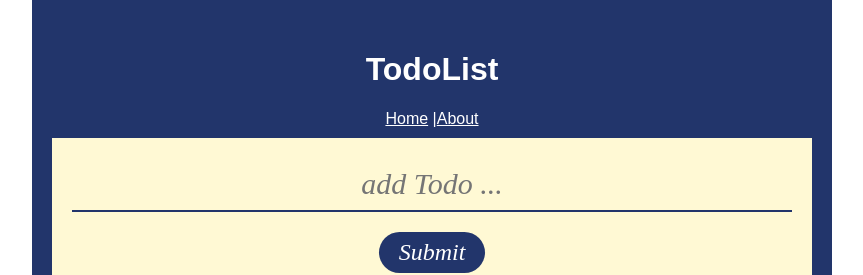
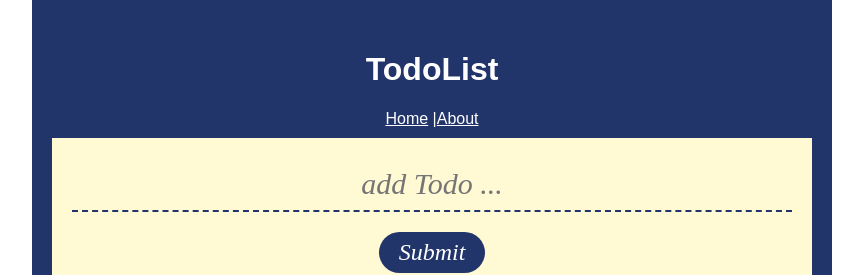
Before and after one commit to YelenaKo/ReactJs-TodoList, a React (Create React App) app: page / in a window 1280 px wide. Shown: the top 275 px of the page, without its empty margins (208-1071 px from the left). Built offline with nearby package versions, Linux system fonts and the light colour scheme.

Commit message:
css to scss plus styling

```diff
--- a/package.json
+++ b/package.json
@@ -4,6 +4,7 @@
   "private": true,
   "dependencies": {
     "axios": "^0.19.0",
+    "node-sass": "^4.12.0",
     "react": "^16.10.1",
     "react-dom": "^16.10.1",
     "react-router-dom": "^5.1.2",
--- a/src/App.css
+++ /dev/null
@@ -1,59 +0,0 @@
-* {
-    box-sizing: border-box;
-    font-family: sans-serif;
-}
-
-body {
-    margin: 0;
-}
-
-.container{
-  max-width:800px;
-  margin: auto;
-  padding: 20px;
-  background: #22356b;
-  overflow: auto;
-}
-
-.add-newtodo{
-  background: #fff9d4;
-  margin-bottom: 20px;
-}
-
-.add-newtodo-form{
-  display: flex;
-  flex-direction: column;
-}
-
-.add-newtodo-form-input{
-  border: 0;
-  border-bottom: 2px solid #22356b;
-  font-size: 30px;
-  line-height: 32px;
-  padding: 10px;
-  margin: 20px;
-  text-align: center;
-  font-family: serif;
-  font-style: italic;
-  background: transparent;
-}
-
-.add-newtodo-form-btn{
-  display: inline-block;
-  border: none;
-  background: #22356B;
-  color: #fff;
-  padding: 7px 20px;
-  cursor: pointer;
-  text-align: center;
-  font-family: serif;
-  font-style: italic;
-  font-size: 24px;
-  max-width: 150px;
-  margin: 0px auto 30px;
-  border-radius: 50px;
-}
-
-.btn:hover{
-  background: #090054;
-}
--- a/src/App.js
+++ b/src/App.js
@@ -1,6 +1,6 @@
 import React, { Component } from 'react';
 import {BrowserRouter as Router, Route} from 'react-router-dom';
-import './App.css';
+import './App.scss';
 import Header from './components/layout/Header';
 import Todos from './components/Todos';
 import AddTodo from './components/AddTodo';
--- /dev/null
+++ b/src/App.scss
@@ -0,0 +1,61 @@
+@import './variables.scss';
+
+* {
+    box-sizing: border-box;
+    font-family: sans-serif;
+}
+
+body {
+    margin: 0;
+}
+
+.container{
+  max-width:800px;
+  margin: auto;
+  padding: 20px;
+  background: $primary-blue-color;
+  overflow: auto;
+}
+
+.add-newtodo{
+  background: #fff9d4;
+  margin-bottom: 20px;
+
+  &-form{
+    display: flex;
+    flex-direction: column;
+
+    &-input{
+      border: 0;
+      border-bottom: 2px dashed $primary-blue-color;
+      font-size: 30px;
+      line-height: 32px;
+      padding: 10px;
+      margin: 20px;
+      text-align: center;
+      font-family: serif;
+      font-style: italic;
+      background: transparent;
+    }
+
+    &-btn{
+      display: inline-block;
+      border: none;
+      background: $primary-blue-color;
+      color: #fff;
+      padding: 7px 20px;
+      cursor: pointer;
+      text-align: center;
+      font-family: serif;
+      font-style: italic;
+      font-size: 24px;
+      max-width: 150px;
+      margin: 0px auto 30px;
+      border-radius: 50px;
+    }
+  }
+}
+
+.btn:hover{
+  background: #090054;
+}
--- /dev/null
+++ b/src/variables.scss
@@ -0,0 +1 @@
+$primary-blue-color: #22356b;
```
Also changed, not shown: 1 other file (tests, documents, lock files or other folders).
